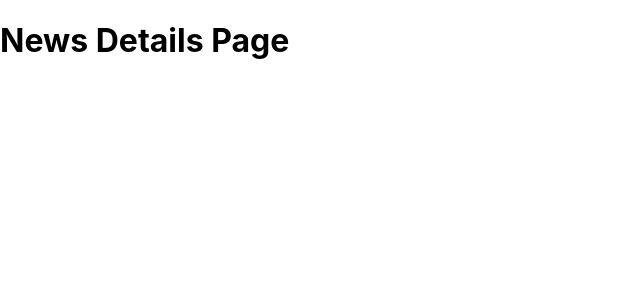
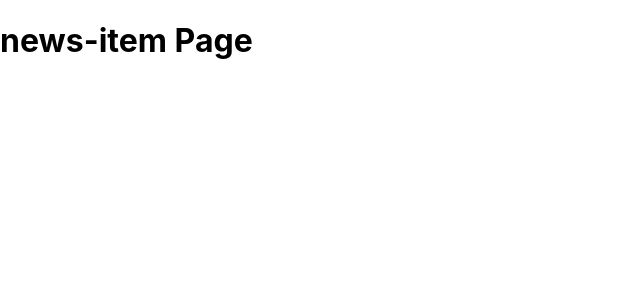
Before and after one commit to Brunno-DaSilva/nextjs-meeting-app, a Next.js app: page /news/news-item in a window 1280 px wide. Shown: the top 300 px of the page, without its empty margins (0-640 px from the left). Built offline with nearby package versions, Linux system fonts and the light colour scheme.

Commit message:
passing newsID in news/index.js will give the url path, hw this is a multi page application

```diff
--- a/pages/news/[newsId].js
+++ b/pages/news/[newsId].js
@@ -10,7 +10,11 @@ function NewsDetailsPage() {
   // Send a request to the backend API
   //TO FETCH THE NEWS ITEM WITH NEWSid
 
-  return <h1>News Details Page</h1>;
+  return (
+    <div>
+      <h1>{newsId} Page</h1>
+    </div>
+  );
 }
 
 export default NewsDetailsPage;
```
